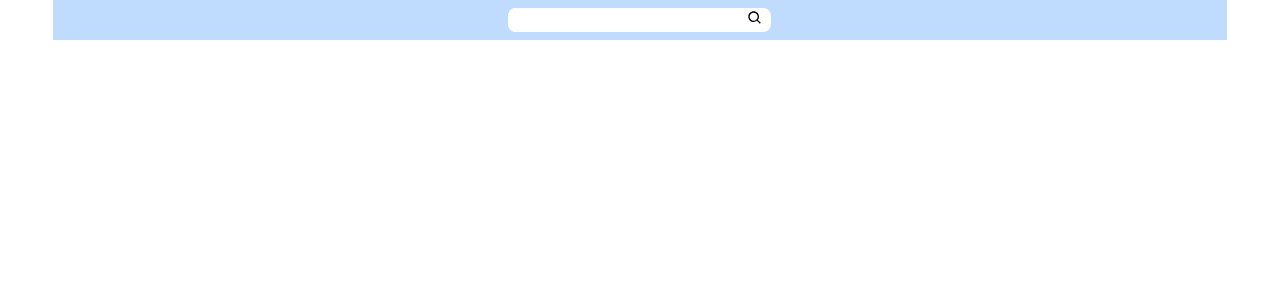
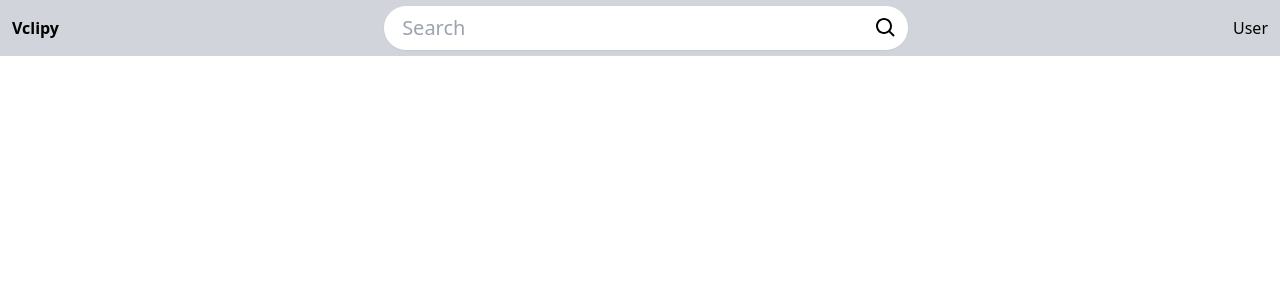
Before and after one commit to DeveloperSantoGithub/vclipy, a React (Create React App) app: page / in a window 1280 px wide. Shown: the top 300 px of the page. Built offline with nearby package versions, Linux system fonts and the light colour scheme.

Commit message:
Search Bar styles

```diff
--- a/src/components/SearchBar.js
+++ b/src/components/SearchBar.js
@@ -4,15 +4,27 @@ import { BiSearch } from 'react-icons/bi';
 class SearchBar extends React.Component {
 	render() {
 		return (
-			<div className="bg-blue-200 flex flex-row items-center justify-center w-11/12  ">
-				<from className="bg-white rounded-lg m-2 ">
-					<div>
-						<input className=" outline-none rounded-l-lg" />
-						<button className=" p-0">
-							<BiSearch className="mx-2 m-o p-0" />
+			<div className="bg-gray-300 flex flex-row items-center justify-between w-full h-14 px-3">
+				<div>
+					<h2 className="font-semibold">Vclipy</h2>
+				</div>
+
+				<from className="bg-white rounded-3xl w-5/12 shadow-sm hover:shadow-md">
+					<div className="flex items-center justify-center">
+						<input
+							className="pl-4 text-xl  rounded-l-3xl outline-none py-2 w-11/12"
+							placeholder="Search"
+						/>
+
+						<button className=" text-2xl p-2">
+							<BiSearch />
 						</button>
 					</div>
 				</from>
+
+				<div>
+					<h4>User</h4>
+				</div>
 			</div>
 		);
 	}
```
